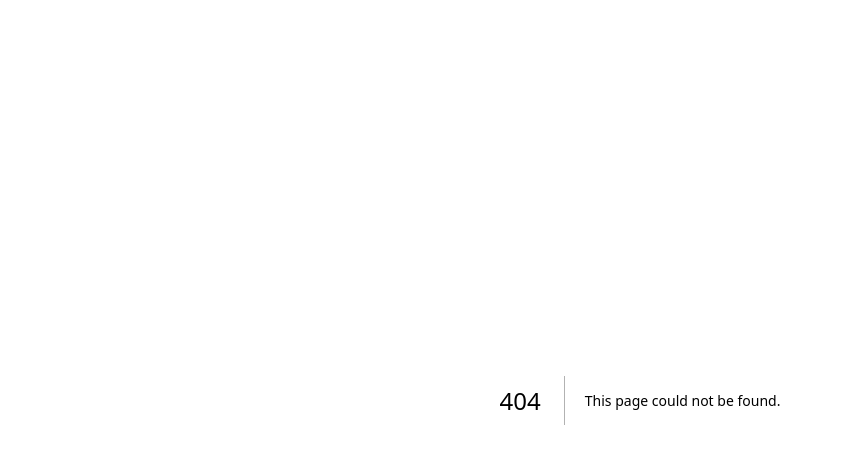
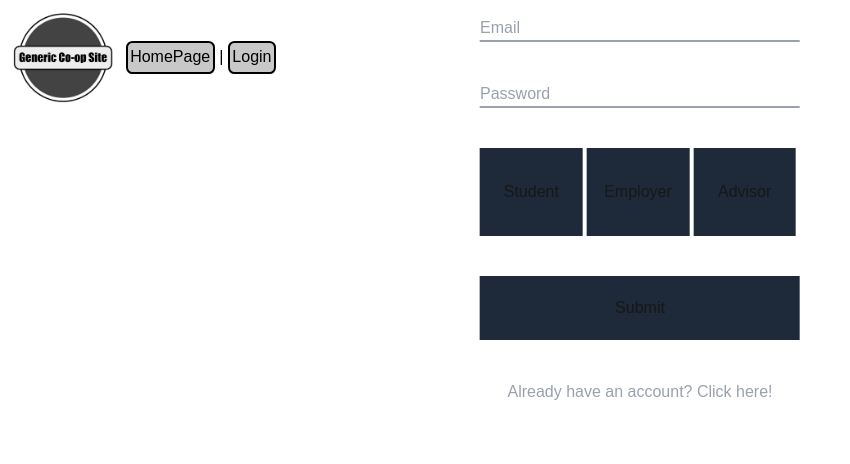
Before and after one commit to kronosei/CPS406Project, a Next.js app: page /register in a window 1280 px wide. Before the commit this address had no page. Shown: the top 464 px of the page, without its empty margins (0-850 px from the left). Built offline with nearby package versions, Linux system fonts and the light colour scheme; no server answers.

Commit message:
Changing directory names

```diff
--- /dev/null
+++ b/src/app/login/page.tsx
@@ -0,0 +1,51 @@
+'use client'
+
+import { FormEvent, useState } from "react";
+import { auth } from "../../../index";
+import { signInWithEmailAndPassword } from "firebase/auth";
+import { useRouter } from "next/navigation";
+import Layout from "../../components/Layout"
+
+export default function Login() {
+  const [inputEmail, setEmail] = useState("")
+  const [inputPass, setPass] = useState("")
+  const [error, setError] = useState(false)
+  const router = useRouter()
+  //Checks if the user is signed in.
+  auth.onAuthStateChanged((user) => {
+    if(user){
+      router.push('/')
+    } else{
+      console.log("not signed in")
+    }
+  })
+  function checkUser(event: FormEvent<HTMLFormElement>){
+    event.preventDefault()
+    signInWithEmailAndPassword(auth, inputEmail, inputPass).then(() => {
+      router.push('/')
+      }
+    ).catch(e => {
+        setError(true)
+    })
+  }
+  return (
+   <Layout>
+   <div className="relative flex flex-col h-3/4 sm:w-1/2 md:w-1/2 lg:w-2/5 xl:w-1/3 2xl:w-1/4 w-3/4 bg-white rounded-4xl transform-[translate(-50%,-50%)] top-1/2 left-1/2">
+      <span className='text-black self-center text-4xl font-bold pt-32'>Login</span>
+      <span className={error ? "text-red-500 self-center text-lg p-10 font-bold" : "self-center text-lg p-10 invisible"}>Invalid username or password</span>
+      <div className="flex flex-col">
+        <form onSubmit={checkUser} className="[&>*]:block rounded-sm h-1/4 w-3/4 justify-center self-center content-center">
+            <input type="text" value={inputEmail} onChange={e => setEmail(e.target.value)} id="username" placeholder="Email" onFocus={_ => {setError(false)
+              setEmail("")}} className={`w-full border-b-2 mr-5 my-5 outline-0 ${!error ? "border-b-gray-400 placeholder:text-gray-400 text-black" : "border-b-red-500 placeholder:text-red-500 text-red-300"}`}/>
+            <input type="password" value={inputPass} onChange={e => setPass(e.target.value)} id="password" placeholder="Password" onFocus={_ => {setError(false)
+              setPass("")}} className={`w-full border-b-2 mr-5 my-5 pt-5 outline-0 ${!error ? "border-b-gray-400 placeholder:text-gray-400 text-black" : "border-b-red-500 placeholder:text-red-500 text-red-300"}`}/>
+            <button type="submit" className="bg-gray-800 p-5 mt-16 w-full">Submit</button>
+        </form>
+      </div>
+      <div className="p-10 self-center">
+        <span className="text-gray-400" onClick={_ =>router.push('/register')}>Need an account? Click here!</span>
+      </div>
+   </div>
+   </Layout>
+  );
+}
--- /dev/null
+++ b/src/app/register/page.tsx
@@ -0,0 +1,104 @@
+'use client'
+
+import { FormEvent, useState } from "react";
+import { auth, firestore } from "../../..";
+import { createUserWithEmailAndPassword } from "firebase/auth";
+import { useRouter } from "next/navigation";
+import { collection, doc, setDoc } from "firebase/firestore";
+import Layout from "../../components/Layout"
+
+export default function Login() {
+  const [inputEmail, setEmail] = useState("")
+  const [inputPass, setPass] = useState("")
+  const [type, setType] = useState(-1)
+  const [error, setError] = useState("")
+  const router = useRouter()
+  //Checks if the user is signed in.
+  auth.onAuthStateChanged((user) => {
+    if(user){
+      router.push('/')
+    } else{
+      console.log("not signed in")
+    }
+  })
+  async function checkUser(event: FormEvent<HTMLFormElement>){
+    event.preventDefault()
+    const users = collection(firestore, "users")
+    let id = ""
+    await createUserWithEmailAndPassword(auth, inputEmail, inputPass).then((userCredentials) => {
+        id = userCredentials.user.uid
+      }
+    ).catch(e => {
+        switch(e.code){
+          case "auth/email-already-in-use":
+            setError("Email already in use!")
+            break
+          case "auth/invalid-email":
+            setError("Invalid email!")
+            break
+        }
+
+    })
+    switch(type){
+      case 1:
+        setDoc(doc(users, id), {
+          type: "student",
+          admin: false,
+          accept: false
+        })
+        console.log("Student Account")
+        break
+      case 2:
+        setDoc(doc(users, id), {
+          type: "employer",
+          admin: false
+        })
+        console.log("Employer Account")
+        break
+      case 3:
+        setDoc(doc(users, id), {
+          type: "advisor",
+          admin: false
+        })
+        console.log("Advisor Account")
+        break
+      default:
+        setError("Select a user type!")
+        return
+    }
+  }
+  return (
+   <Layout>
+   <div className="relative flex flex-col h-3/4 sm:w-1/2 md:w-1/2 lg:w-2/5 xl:w-1/3 2xl:w-1/4 w-3/4 bg-white rounded-4xl transform-[translate(-50%,-50%)] top-1/2 left-1/2">
+      <span className='text-black self-center text-4xl font-bold pt-32'>Register</span>
+      <span className={error ? "text-red-500 self-center text-lg p-5 font-bold" : "self-center text-lg p-5 invisible"}>{error}</span>
+      <div className="flex flex-col">
+        <form onSubmit={checkUser} className="[&>*]:block rounded-sm h-1/4 w-3/4 justify-center self-center content-center">
+            <input type="text" value={inputEmail} onChange={e => setEmail(e.target.value)} id="username" placeholder="Email" onFocus={_ => {setError("")
+              setEmail("")}} className={`w-full border-b-2 mr-5 my-5 outline-0 ${!error ? "border-b-gray-400 placeholder:text-gray-400 text-black" : "border-b-red-500 placeholder:text-red-500 text-red-300"}`}/>
+            <input type="password" value={inputPass} onChange={e => setPass(e.target.value)} id="password" placeholder="Password" onFocus={_ => {setError("")
+              setPass("")}} className={`w-full border-b-2 mr-5 my-5 pt-5 outline-0 ${!error ? "border-b-gray-400 placeholder:text-gray-400 text-black" : "border-b-red-500 placeholder:text-red-500 text-red-300"}`}/>
+            <div id="type" className="pt-5 w-full" style={{display:"flex"}}>
+              <div className="flex-1 bg-gray-800 mr-1 py-8 text-center relative">
+                <input type="radio" name="type" id="" onChange={_ => setType(1)} className="absolute appearance-none transform-[translate(-50%,-50%)] top-1/2 left-1/2 w-full h-full"/>
+                Student
+              </div>
+              <div className="flex-1 bg-gray-800 mr-1 py-8 text-center relative">
+                <input type="radio" name="type" id="" onChange={_ => setType(2)} className="absolute appearance-none transform-[translate(-50%,-50%)] top-1/2 left-1/2 w-full h-full"/>
+                Employer
+              </div>
+              <div className="flex-1 bg-gray-800 mr-1 py-8 text-center relative">
+                <input type="radio" name="type" id="" onChange={_ => setType(3)} className="absolute appearance-none transform-[translate(-50%,-50%)] top-1/2 left-1/2 w-full h-full"/>
+                Advisor
+              </div>
+            </div>
+            <button type="submit" className="bg-gray-800 p-5 mt-10 w-full">Submit</button>
+        </form>
+      </div>
+      <div className="p-10 self-center">
+        <span className="text-gray-400" onClick={_ =>router.push('/login')}>Already have an account? Click here!</span>
+      </div>
+   </div>
+   </Layout>
+  );
+}
--- /dev/null
+++ b/src/app/submit/page.tsx
@@ -0,0 +1,11 @@
+import Layout from "../../components/Layout"
+
+export default function Submit() {
+    return (
+        <Layout>
+            <div>
+                <header>Form Submission Page</header>
+            </div>
+        </Layout>
+    )
+}
```
